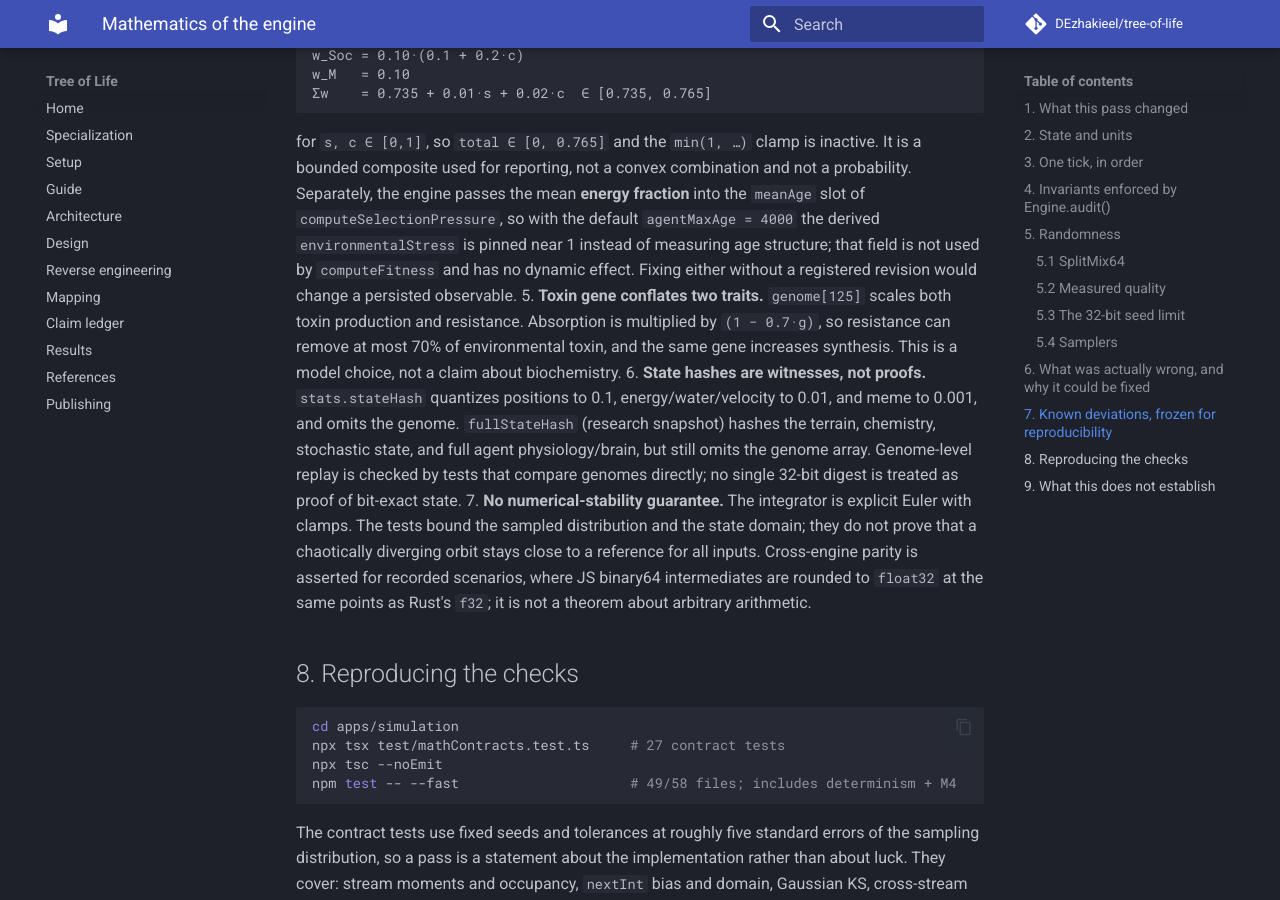
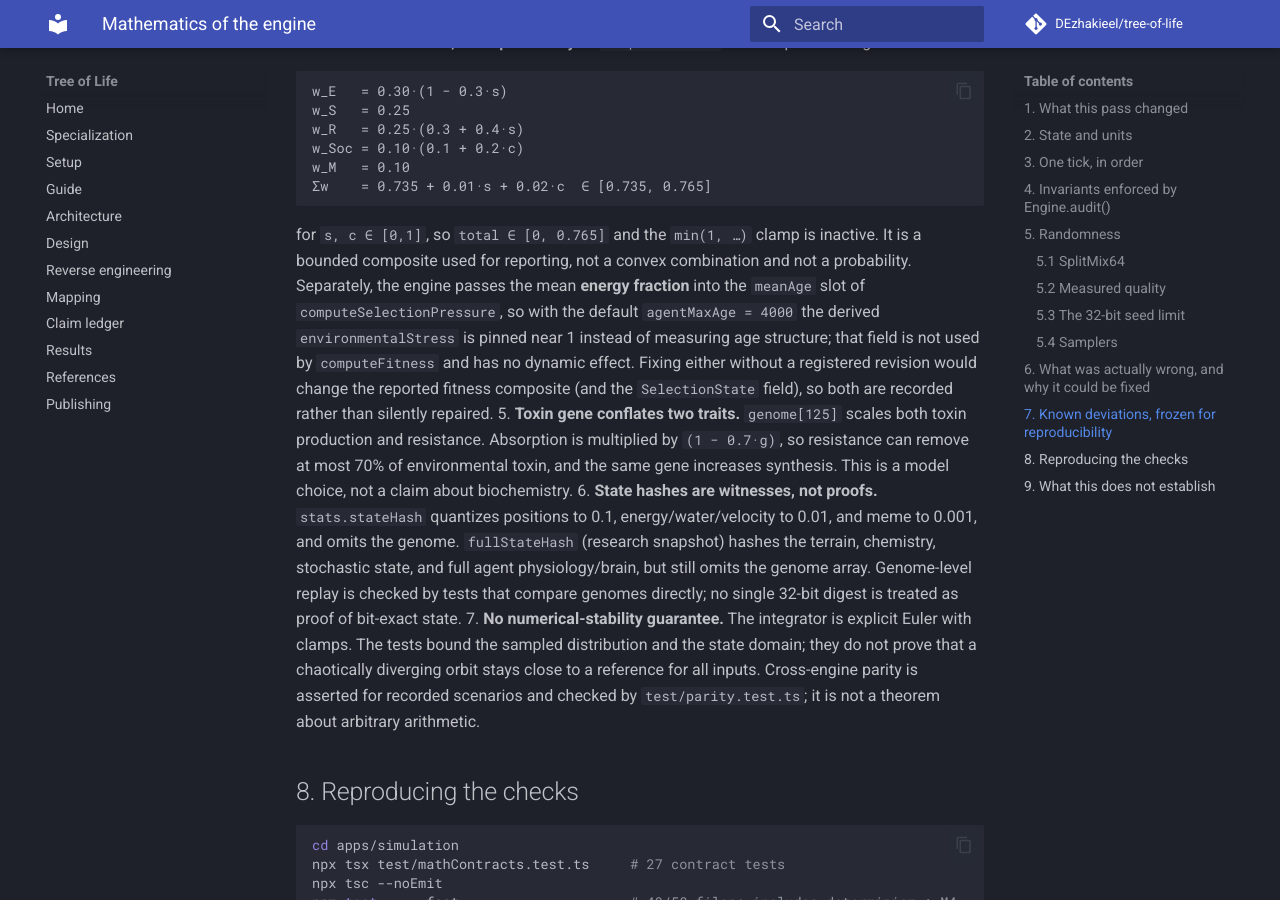
Before and after one commit to DEzhakieel/tree-of-life, an MkDocs documentation site: the page built from docs/MATHEMATICS.md, in a window 1280 px wide and 900 px high, scrolled down 8150 px. Built offline with MkDocs 1.6.1 and Material for MkDocs 9.7.7, drawn with Linux system fonts in a browser that asks for light colours; comment, search, counter and statistics services are not loaded; some of the changed text lies outside the part shown.

Commit message:
Clarify mathematics contract and population-bound scope

```diff
--- a/docs/MATHEMATICS.md
+++ b/docs/MATHEMATICS.md
@@ -123,6 +124,11 @@
 | alive count `≤ maxPopulation` | world | reproduction is gated on capacity |
 | genome length `= 217`, all finite | every agent | `GENOME_SIZE`, float32 storage |
 | all numeric `SimStats` fields finite | stats | division guards use `max(1, …)` |
+
+`maxPopulation` is a ceiling for **births**, not for construction:
+`spawnFounders` trusts `params.spawnCount`, so a world configured with
+`spawnCount > maxPopulation` is correctly reported as out of domain. That is a
+configuration error, not a dynamics violation.
 
 Deliberately **not** checked: genome values within `[-1,1]` (scenario overrides),
 velocity magnitude (physics caps escape speed only when a `universe` frame is
@@ -222,7 +228,7 @@
 
 | Defect | Before | After |
 |---|---|---|
-| `poissonRng(λ ≥ 30)` | `exp(−λ)` underflows to 0, so the Knuth product loop never terminates — it hangs forever | Ahrens–Dieter logistic envelope, exact pmf acceptance, O(1) per draw; verified against the pmf for λ = 30 and 1000 |
+| `poissonRng(λ ≥ 30)` | the "rejection" branch used a malformed envelope whose acceptance test practically never held at λ = 30 or 100, so the loop did not terminate (confirmed by timeout) | Ahrens–Dieter logistic envelope, exact pmf acceptance, O(1) per draw; verified against the pmf for λ = 30 and 1000 |
 | `multivariateGaussianRng` | reused one shared `z` for every column and drew a second, unused normal per row; for `Σ = [[1,0.8],[0.8,1]]` it gave `var(y) = 1.973`, `corr = −0.005` | independent `z_j`; recovers a full 3×3 covariance within sampling error |
 | `vonMisesRng` | `(sign·acos(f) + μ) mod 2π` could return a negative angle for small μ | positive modulo, `[0, 2π)` for every draw |
 | `nextInt(n > 2^32)` | `limit = 0`, so `while (v >= 0)` never terminates | throws `RangeError`; non-integer bounds also throw |
@@ -281,7 +287,8 @@
    with the default `agentMaxAge = 4000` the derived `environmentalStress` is
    pinned near 1 instead of measuring age structure; that field is not used by
    `computeFitness` and has no dynamic effect. Fixing either without a
-   registered revision would change a persisted observable.
+   registered revision would change the reported fitness composite (and the
+   `SelectionState` field), so both are recorded rather than silently repaired.
 5. **Toxin gene conflates two traits.** `genome[125]` scales both toxin
    production and resistance. Absorption is multiplied by `(1 − 0.7·g)`, so
    resistance can remove at most 70% of environmental toxin, and the same gene
@@ -296,9 +303,8 @@
 7. **No numerical-stability guarantee.** The integrator is explicit Euler with
    clamps. The tests bound the sampled distribution and the state domain; they
    do not prove that a chaotically diverging orbit stays close to a reference for
-   all inputs. Cross-engine parity is asserted for recorded scenarios, where JS
-   binary64 intermediates are rounded to `float32` at the same points as Rust's
-   `f32`; it is not a theorem about arbitrary arithmetic.
+   all inputs. Cross-engine parity is asserted for recorded scenarios and checked
+   by `test/parity.test.ts`; it is not a theorem about arbitrary arithmetic.
 
 ## 8. Reproducing the checks
 
```
Also changed, not shown: other parts of docs/MATHEMATICS.md (+3 -2 lines), 1 other file.
